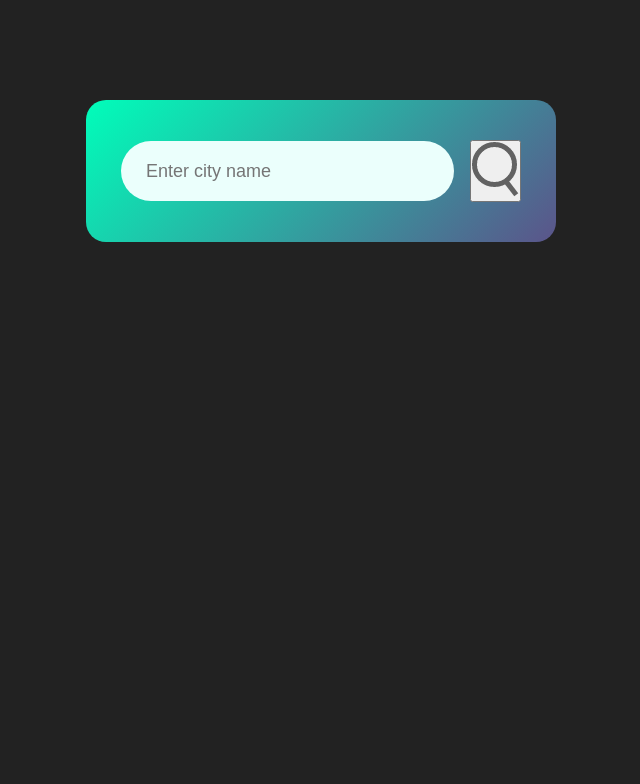
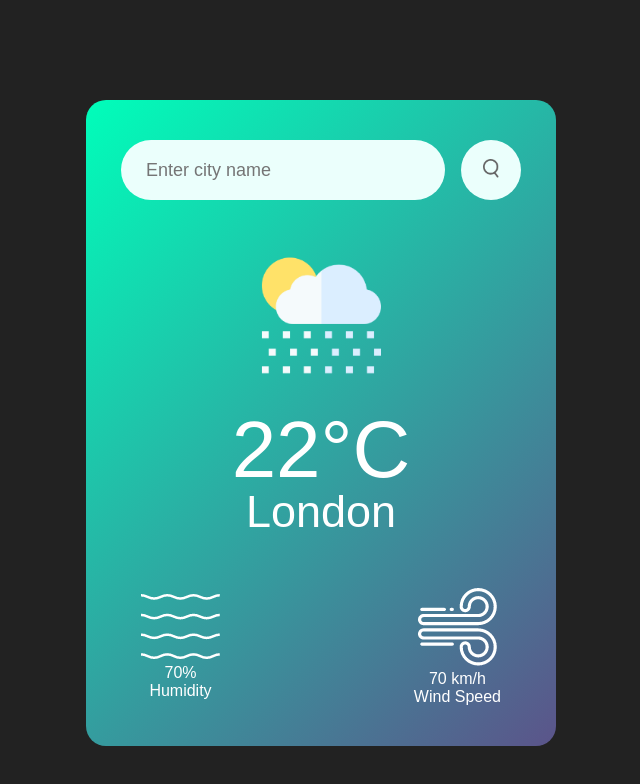
Before and after one commit to newbotic/Weather-app, a plain HTML site: page index.html in a window 1280 px wide. Shown: the whole page, without its empty margins (319-959 px from the left). Drawn offline with Linux system fonts and the light colour scheme.

Commit message:
add details

```diff
--- a/assets/css/style.css
+++ b/assets/css/style.css
@@ -37,3 +37,41 @@
     margin-right: 16px;
     font-size: 18px;
 }
+
+.search button{
+    border: 0;
+    outline: 0;
+    background: #ebfffc;
+    border-radius: 50%;
+    width: 60px;
+    height: 60px;
+    cursor: pointer;
+}
+
+.search button img{
+    width: 16px;
+}
+
+.weather-icon{
+    width: 170px;
+    margin-top: 30px;
+}
+
+.weather h1{
+    font-size: 80px;
+    font-weight: 500;
+}
+
+.weather h2{
+    font-size: 45px;
+    font-weight: 400;
+    margin-top: -10px;
+}
+
+.details{
+    display: flex;
+    align-items: center;
+    justify-content: space-between;
+    padding: 0 20px;
+    margin-top: 50px;
+}
--- a/index.html
+++ b/index.html
@@ -13,6 +13,23 @@
             <input type="text" placeholder="Enter city name" spellcheck="false">
             <button><img src="./assets/images/search.png" alt="search button"></button>
         </div>
+        <div class="weather">
+            <img src="./assets/images/rain.png" alt="rain" class="weather-icon">
+            <h1 class="temp">22°C</h1>
+            <h2 class="city">London</h2>
+            <div class="details">
+                <div class="col">
+                    <img src="./assets/images/humidity.png" alt="humidity">
+                    <p class="humidity">70%</p>
+                    <p>Humidity</p>
+                </div>
+                <div class="col">
+                    <img src="./assets/images/wind.png" alt="wind">
+                    <p class="wind">70 km/h</p>
+                    <p>Wind Speed</p>
+                </div>
+            </div>
+        </div>
     </div>
 </body>
 </html>
```
